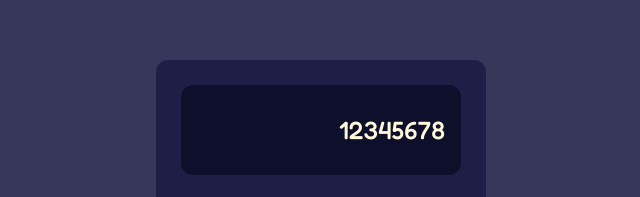
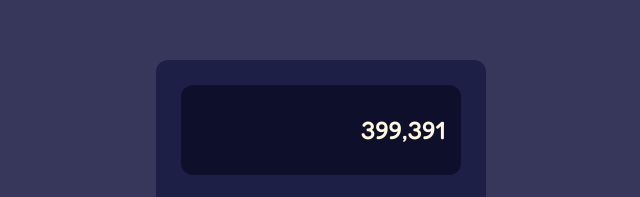
Before and after one commit to Juancc25/Calculadora, a plain HTML site: page index.html in a window 1280 px wide. Shown: the part 115-312 px from the top of the page, 319-959 px from the left. Drawn offline with Linux system fonts and the light colour scheme.

Commit message:
Valor en el display

```diff
--- a/index.html
+++ b/index.html
@@ -15,7 +15,7 @@
         <div class="calculadora">
             <div class="display">
                 <div id="valor">
-                    12345678
+                    399,391
                 </div>
             </div>
             <button class="numero">7</button>
```
